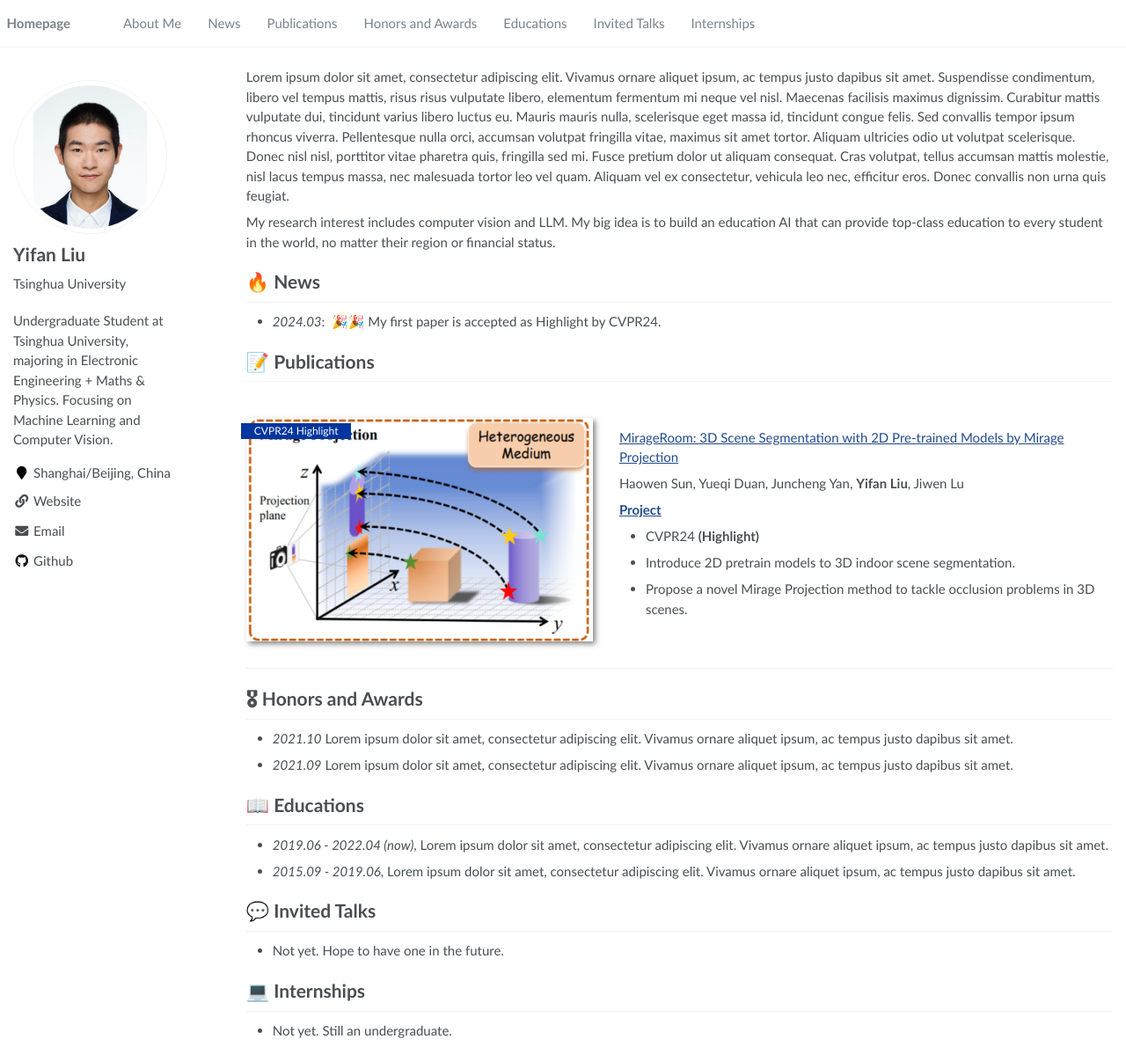
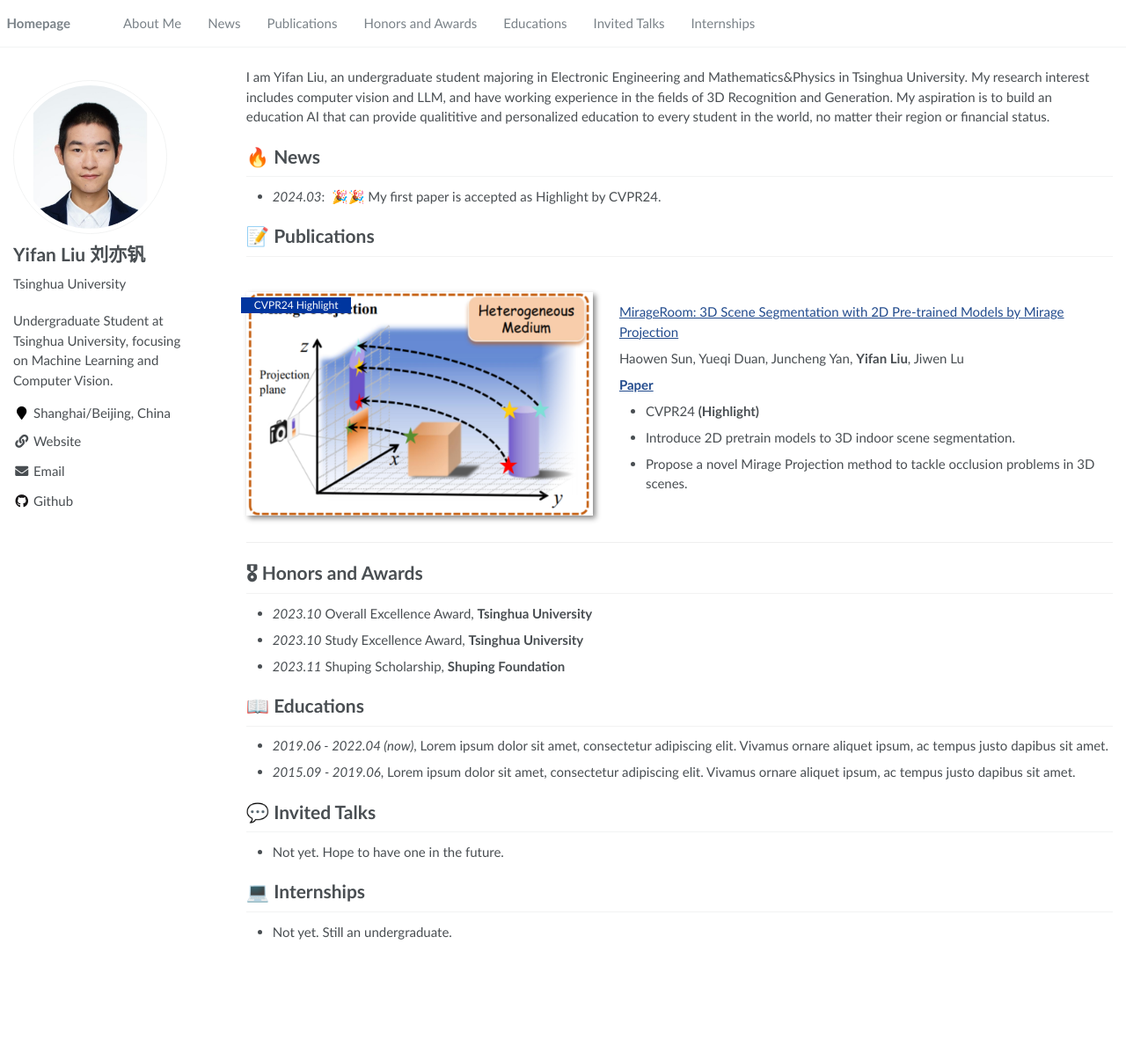
Before and after one commit to liuyifan22/liuyifan22.github.io, a Jekyll site: the page built from _pages/about.md, in a window 1280 px wide and 1198 px high. Shown: the whole window at 88% size. Built offline with Jekyll 4.4.1, drawn with Linux system fonts in a browser that asks for light colours.

Commit message:
add personal intro

```diff
--- a/_config.yml
+++ b/_config.yml
@@ -7,9 +7,9 @@
 
 # Site Settings
 title: "Yifan Liu 刘亦钒"
-description: "Undergraduate Student at Tsinghua University, majoring in Electronic Engineering + Maths & Physics. Focusing on Machine Learning and Computer Vision."
+description: "Undergraduate Student at Tsinghua University, focusing on Machine Learning and Computer Vision."
 repository: "liuyifan22/liuyifan22.github.io"
-google_scholar_stats_use_cdn: true
+google_scholar_stats_use_cdn: false
 
 # google analytics
 google_analytics_id: # get google_analytics_id from https://analytics.google.com/analytics/
@@ -21,7 +21,7 @@ baidu_site_verification: # get baidu_site_verification from https://ziyuan.baidu
 
 # Site Author
 author:
-    name: Yifan Liu
+    name: Yifan Liu 刘亦钒
     avatar: "images/android-chrome-512x512.png"
     bio: "Tsinghua University"
     location: "Shanghai/Beijing, China"
--- a/_pages/about.md
+++ b/_pages/about.md
@@ -17,9 +17,7 @@ redirect_from:
 
 <span class='anchor' id='about-me'></span>
 
-Lorem ipsum dolor sit amet, consectetur adipiscing elit. Vivamus ornare aliquet ipsum, ac tempus justo dapibus sit amet. Suspendisse condimentum, libero vel tempus mattis, risus risus vulputate libero, elementum fermentum mi neque vel nisl. Maecenas facilisis maximus dignissim. Curabitur mattis vulputate dui, tincidunt varius libero luctus eu. Mauris mauris nulla, scelerisque eget massa id, tincidunt congue felis. Sed convallis tempor ipsum rhoncus viverra. Pellentesque nulla orci, accumsan volutpat fringilla vitae, maximus sit amet tortor. Aliquam ultricies odio ut volutpat scelerisque. Donec nisl nisl, porttitor vitae pharetra quis, fringilla sed mi. Fusce pretium dolor ut aliquam consequat. Cras volutpat, tellus accumsan mattis molestie, nisl lacus tempus massa, nec malesuada tortor leo vel quam. Aliquam vel ex consectetur, vehicula leo nec, efficitur eros. Donec convallis non urna quis feugiat.
-
-My research interest includes computer vision and LLM. My big idea is to build an education AI that can provide top-class education to every student in the world, no matter their region or financial status.
+I am Yifan Liu, an undergraduate student majoring in Electronic Engineering and Mathematics&Physics in Tsinghua University. My research interest includes computer vision and LLM, and have working experience in the fields of 3D Recognition and Generation. My aspiration is to build an education AI that can provide qualititive and personalized education to every student in the world, no matter their region or financial status.
 
 # 🔥 News
 
@@ -30,11 +28,11 @@ My research interest includes computer vision and LLM. My big idea is to build a
 <div class='paper-box'><div class='paper-box-image'><div><div class="badge">CVPR24 Highlight</div><img src='images/mirage.png' alt="sym" width="100%"></div></div>
 <div class='paper-box-text' markdown="1">
 
-[MirageRoom: 3D Scene Segmentation with 2D Pre-trained Models by Mirage Projection]()
+[MirageRoom: 3D Scene Segmentation with 2D Pre-trained Models by Mirage Projection](https://openaccess.thecvf.com/content/CVPR2024/html/Sun_MirageRoom_3D_Scene_Segmentation_with_2D_Pre-trained_Models_by_Mirage_CVPR_2024_paper.html)
 
 Haowen Sun, Yueqi Duan, Juncheng Yan, **Yifan Liu**, Jiwen Lu
 
-[**Project**]() <strong><span class='show_paper_citations' data='DhtAFkwAAAAJ:ALROH1vI_8AC'></span></strong>
+[**Paper**](https://openaccess.thecvf.com/content/CVPR2024/papers/Sun_MirageRoom_3D_Scene_Segmentation_with_2D_Pre-trained_Models_by_Mirage_CVPR_2024_paper.pdf) <strong><span class='show_paper_citations' data='DhtAFkwAAAAJ:ALROH1vI_8AC'></span></strong>
 
 -   CVPR24 **(Highlight)**
 -   Introduce 2D pretrain models to 3D indoor scene segmentation.
@@ -47,8 +45,9 @@ Haowen Sun, Yueqi Duan, Juncheng Yan, **Yifan Liu**, Jiwen Lu
 
 # 🎖 Honors and Awards
 
--   _2021.10_ Lorem ipsum dolor sit amet, consectetur adipiscing elit. Vivamus ornare aliquet ipsum, ac tempus justo dapibus sit amet.
--   _2021.09_ Lorem ipsum dolor sit amet, consectetur adipiscing elit. Vivamus ornare aliquet ipsum, ac tempus justo dapibus sit amet.
+-   _2023.10_ Overall Excellence Award, **Tsinghua University**
+-   _2023.10_ Study Excellence Award, **Tsinghua University**
+-   _2023.11_ Shuping Scholarship, **Shuping Foundation**
 
 # 📖 Educations
 
```
Also changed, not shown: README.md (+2 -71 lines).
